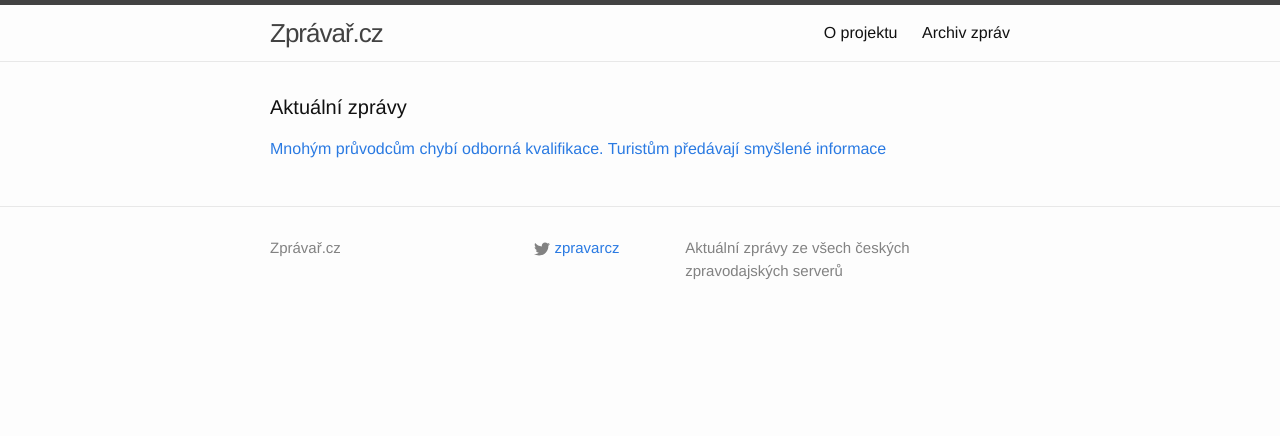
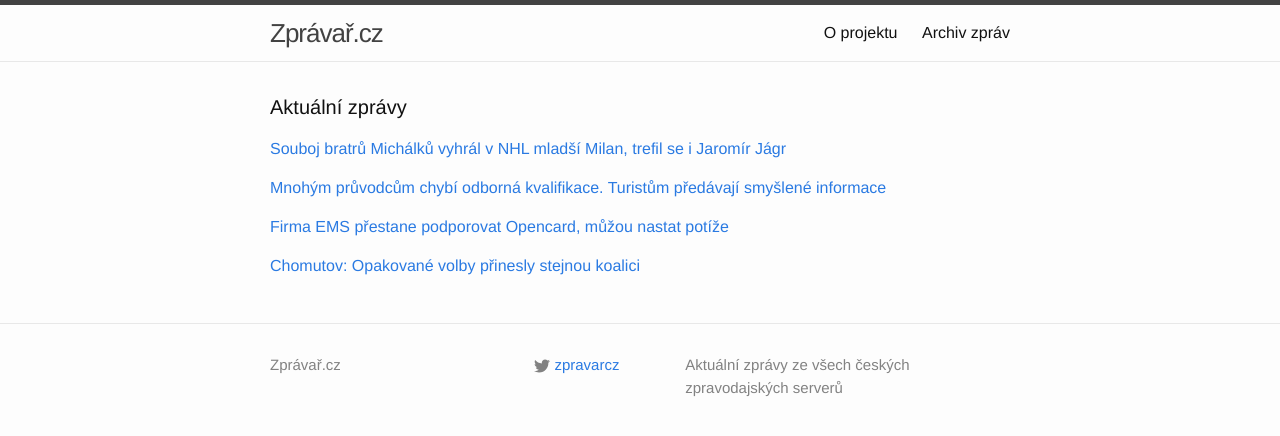
Before and after one commit to adliska/zpravar, a Jekyll site: the page built from index.html, in a window 1280 px wide. Shown: the top 436 px of the page. Built offline with Jekyll 4.4.1, drawn with Linux system fonts in a browser that asks for light colours.

Commit message:
zpravar news update

```diff
--- a/index.html
+++ b/index.html
@@ -5,11 +5,32 @@ layout: default
 <div class="home">
     <h1 class="page-heading">Aktuální zprávy</h1>
 
-<p><a href="javascript:;" onclick="toggle_visibility('zpravy0')">Mnohým průvodcům chybí odborná kvalifikace. Turistům předávají smyšlené informace </a></p>
+<p><a href="javascript:;" onclick="toggle_visibility('zpravy0')">Souboj bratrů Michálků vyhrál v NHL mladší Milan, trefil se i Jaromír Jágr</a></p>
 <div id="zpravy0" style="display:none">
+<ul>
+<li><a href=http://www.rozhlas.cz/_zprava/souboj-bratru-michalku-vyhral-v-nhl-mladsi-milan-trefil-se-i-jaromir-jagr--1450281>Souboj bratrů Michálků vyhrál v NHL mladší Milan, trefil se i Jaromír Jágr - www.rozhlas.cz</a></li>
+<li><a href=http://www.denik.cz/hokej/mrazek-se-oklepal-ze-spatne-serie-jagr-prispel-golem-k-vyhre-20150201.html>Bratři Michálkové skórovali ve vzájemném souboji, Jágr přispěl gólem k výhře - www.denik.cz</a></li>
+<li><a href=http://sport.aktualne.cz/v-souboji-michalku-skorovali-oba-vyhru-slavil-kojot-milan/r~a577ea0aa99a11e4bdad0025900fea04/>V souboji Michálků skórovali oba, výhru slavil "Kojot" Milan - sport.aktualne.cz</a></li>
+</ul>
+</div><p><a href="javascript:;" onclick="toggle_visibility('zpravy1')">Mnohým průvodcům chybí odborná kvalifikace. Turistům předávají smyšlené informace </a></p>
+<div id="zpravy1" style="display:none">
 <ul>
 <li><a href=http://www.rozhlas.cz/_zprava/mnohym-pruvodcum-chybi-odborna-kvalifikace-turistum-predavaji-smyslene-informace--1450263>Mnohým průvodcům chybí odborná kvalifikace. Turistům předávají smyšlené informace  - www.rozhlas.cz</a></li>
 <li><a href=http://www.rozhlas.cz/_zprava/mnohym-pruvodcum-chybi-odborna-kvalifikace-turistum-casto-predavaji-smyslene-informace--1450263>Mnohým průvodcům chybí odborná kvalifikace. Turistům často předávají smyšlené informace  - www.rozhlas.cz</a></li>
 <li><a href=http://www.rozhlas.cz/_zprava/mnohym-pruvodcum-chybi-odborna-kvalifikace-turistum-casto-predava-smyslene-informace--1450263>Mnohým průvodcům chybí odborná kvalifikace. Turistům často předává smyšlené informace  - www.rozhlas.cz</a></li>
 </ul>
+</div><p><a href="javascript:;" onclick="toggle_visibility('zpravy2')">Firma EMS přestane podporovat Opencard, můžou nastat potíže</a></p>
+<div id="zpravy2" style="display:none">
+<ul>
+<li><a href=http://praha.idnes.cz/open-card-ems-praha-0a0-/praha-zpravy.aspx?c=A150201_072614_praha-zpravy_hv>Firma EMS přestane podporovat Opencard, můžou nastat potíže - praha.idnes.cz</a></li>
+<li><a href=http://www.novinky.cz/domaci/360373-projekt-opencard-se-ocitne-bez-podpory.html>Projekt opencard se ocitne bez podpory - www.novinky.cz</a></li>
+<li><a href=http://www.ceskenoviny.cz/zpravy/zpravy/firma-ems-prestane-podporovat-opencard-muzou-nastat-potize/1175909>Firma EMS přestane podporovat opencard, můžou nastat potíže - www.ceskenoviny.cz</a></li>
+</ul>
+</div><p><a href="javascript:;" onclick="toggle_visibility('zpravy3')">Chomutov: Opakované volby přinesly stejnou koalici</a></p>
+<div id="zpravy3" style="display:none">
+<ul>
+<li><a href=http://zpravy.aktualne.cz/chomutov-opakovane-volby-prinesly-stejnou-koalici/r~4ce9d2cea9d911e4a10c0025900fea04/>Chomutov: Opakované volby přinesly stejnou koalici - zpravy.aktualne.cz</a></li>
+<li><a href=http://www.denik.cz/z_domova/volby-v-biline-vyhrala-kscm-k-urnam-prislo-temer-33-procent-volicu-20150201.html>Volby v Bílině vyhrála KSČM, k urnám přišlo téměř 33 procent voličů - www.denik.cz</a></li>
+<li><a href=http://usti.idnes.cz/opakovane-volby-chomutov-bilina-kupceni-hlasy-fq5-/usti-zpravy.aspx?c=A150201_070956_usti-zpravy_hv>V opakovaném hlasování vyhrálo PRO Chomutov, v Bílině komunisté - usti.idnes.cz</a></li>
+</ul>
 </div></div>
```
